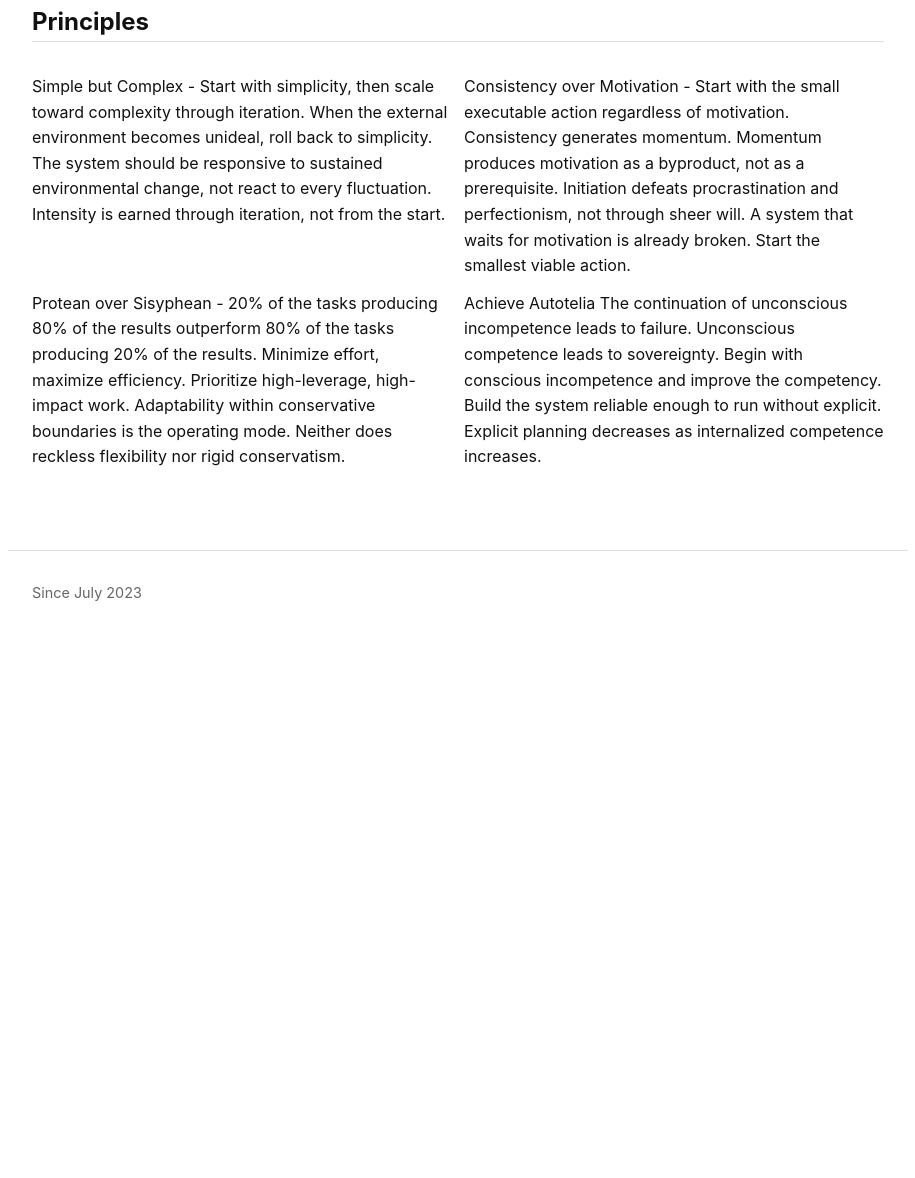
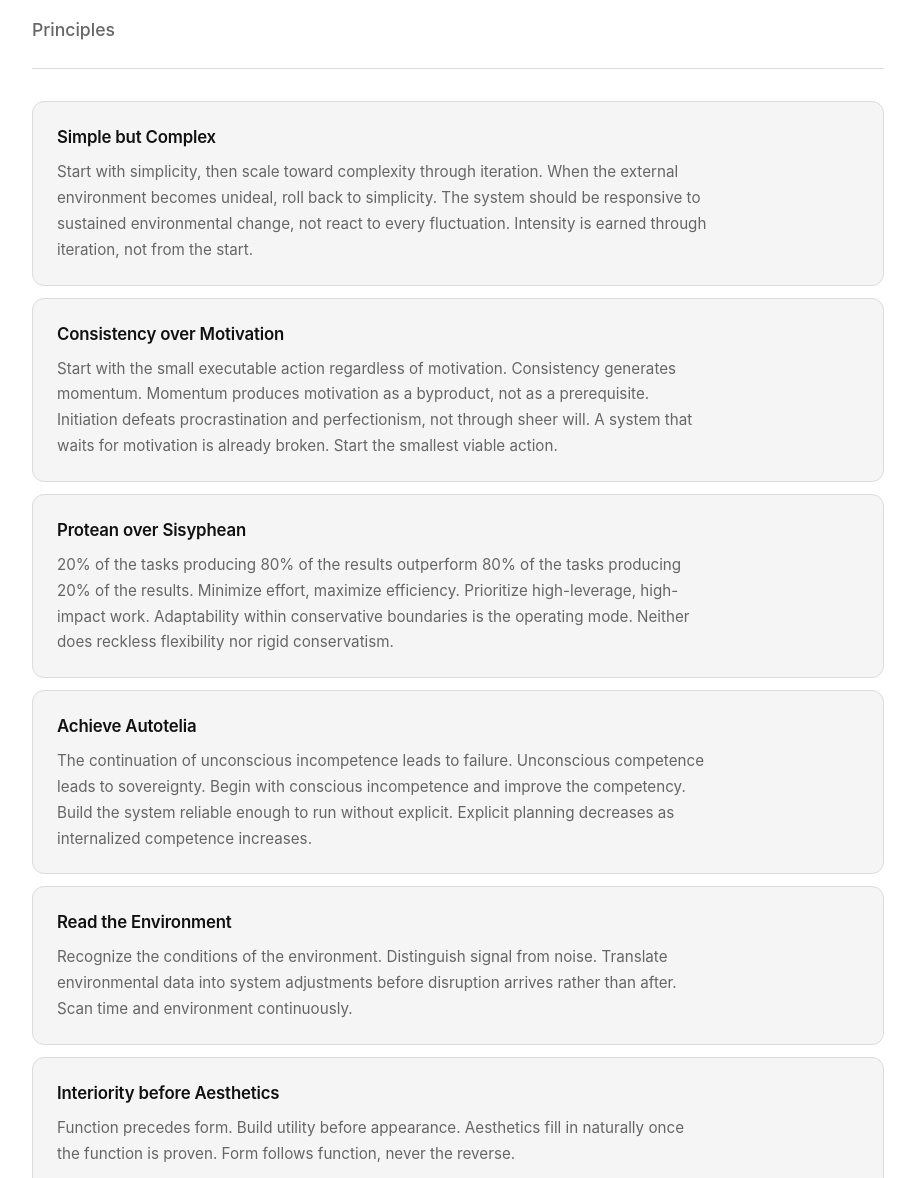
Before and after one commit to eehsnek/eehsnek.github.io, a plain HTML site: page index.html in a window 1280 px wide. Shown: the part 1277-2455 px from the top of the page, without its empty margins (182-1097 px from the left). Before the commit the page ends 1921 px from the top, so only its background shows below. Drawn offline with Linux system fonts and the light colour scheme.

Commit message:
added more principles

```diff
--- a/index.html
+++ b/index.html
@@ -63,7 +63,7 @@
     </div>
     <main class="page-layout">
         <article class="content">
-            <h2>Domains s</h2>
+            <h2>Domains</h2>
             <section>
                 <ul>
                     <li><a href="autotech.html">AutoTech</a></li>
@@ -79,22 +79,30 @@
         <article class="content">
             <h2>Principles</h2>
             <section>
-                <ul>
+                <ul class="principles">
                     <li>
-                        Simple but Complex -
-                        Start with simplicity, then scale toward complexity through iteration. When the external environment becomes unideal, roll back to simplicity. The system should be responsive to sustained environmental change, not react to every fluctuation. Intensity is earned through iteration, not from the start.
+                        <h3>Simple but Complex</h3>
+                        <p>Start with simplicity, then scale toward complexity through iteration. When the external environment becomes unideal, roll back to simplicity. The system should be responsive to sustained environmental change, not react to every fluctuation. Intensity is earned through iteration, not from the start.</p>
                     </li>
                     <li>
-                        Consistency over Motivation -
-                        Start with the small executable action regardless of motivation. Consistency generates momentum. Momentum produces motivation as a byproduct, not as a prerequisite. Initiation defeats procrastination and perfectionism, not through sheer will. A system that waits for motivation is already broken. Start the smallest viable action.
+                        <h3>Consistency over Motivation</h3>
+                        <p>Start with the small executable action regardless of motivation. Consistency generates momentum. Momentum produces motivation as a byproduct, not as a prerequisite. Initiation defeats procrastination and perfectionism, not through sheer will. A system that waits for motivation is already broken. Start the smallest viable action.</p>
                     </li>
                     <li>
-                        Protean over Sisyphean -
-                        20% of the tasks producing 80% of the results outperform 80% of the tasks producing 20% of the results. Minimize effort, maximize efficiency. Prioritize high-leverage, high-impact work. Adaptability within conservative boundaries is the operating mode. Neither does reckless flexibility nor rigid conservatism.
+                        <h3>Protean over Sisyphean</h3>
+                        <p>20% of the tasks producing 80% of the results outperform 80% of the tasks producing 20% of the results. Minimize effort, maximize efficiency. Prioritize high-leverage, high-impact work. Adaptability within conservative boundaries is the operating mode. Neither does reckless flexibility nor rigid conservatism.</p>
                     </li>
                     <li>
-                        Achieve Autotelia
-                        The continuation of unconscious incompetence leads to failure. Unconscious competence leads to sovereignty. Begin with conscious incompetence and improve the competency. Build the system reliable enough to run without explicit. Explicit planning decreases as internalized competence increases.
+                        <h3>Achieve Autotelia</h3>
+                        <p>The continuation of unconscious incompetence leads to failure. Unconscious competence leads to sovereignty. Begin with conscious incompetence and improve the competency. Build the system reliable enough to run without explicit. Explicit planning decreases as internalized competence increases.</p>
+                    </li>
+                    <li>
+                        <h3>Read the Environment</h3>
+                        <p>Recognize the conditions of the environment. Distinguish signal from noise. Translate environmental data into system adjustments before disruption arrives rather than after. Scan time and environment continuously.</p>
+                    </li>
+                    <li>
+                        <h3>Interiority before Aesthetics</h3>
+                        <p>Function precedes form. Build utility before appearance. Aesthetics fill in naturally once the function is proven. Form follows function, never the reverse.</p>
                     </li>
                 </ul>
             </section>
--- a/style.css
+++ b/style.css
@@ -184,7 +184,8 @@ section {
     padding-top: 32px;
 }
 
-section h2 {
+section h2,
+main .content > h2 {
     font-size: 1.1rem;
     font-weight: 500;
     color: var(--muted);
@@ -271,6 +272,36 @@ li a:hover {
 }
 
 /* =========================
+   Principles
+   ========================= */
+
+.principles {
+    grid-template-columns: 1fr;
+    gap: 12px;
+}
+
+.principles li {
+    padding: 22px 24px;
+    background: var(--surface);
+    border: 1px solid var(--border);
+    border-radius: 12px;
+}
+
+.principles h3 {
+    margin-bottom: 8px;
+    font-size: 1.05rem;
+    font-weight: 600;
+    letter-spacing: -0.01em;
+}
+
+.principles p {
+    max-width: 68ch;
+    color: var(--muted);
+    font-size: 0.95rem;
+    line-height: 1.7;
+}
+
+/* =========================
    Footer
    ========================= */
 
@@ -309,6 +340,10 @@ footer {
     }
 
     li a {
+        padding: 18px 20px;
+    }
+
+    .principles li {
         padding: 18px 20px;
     }
 
```
